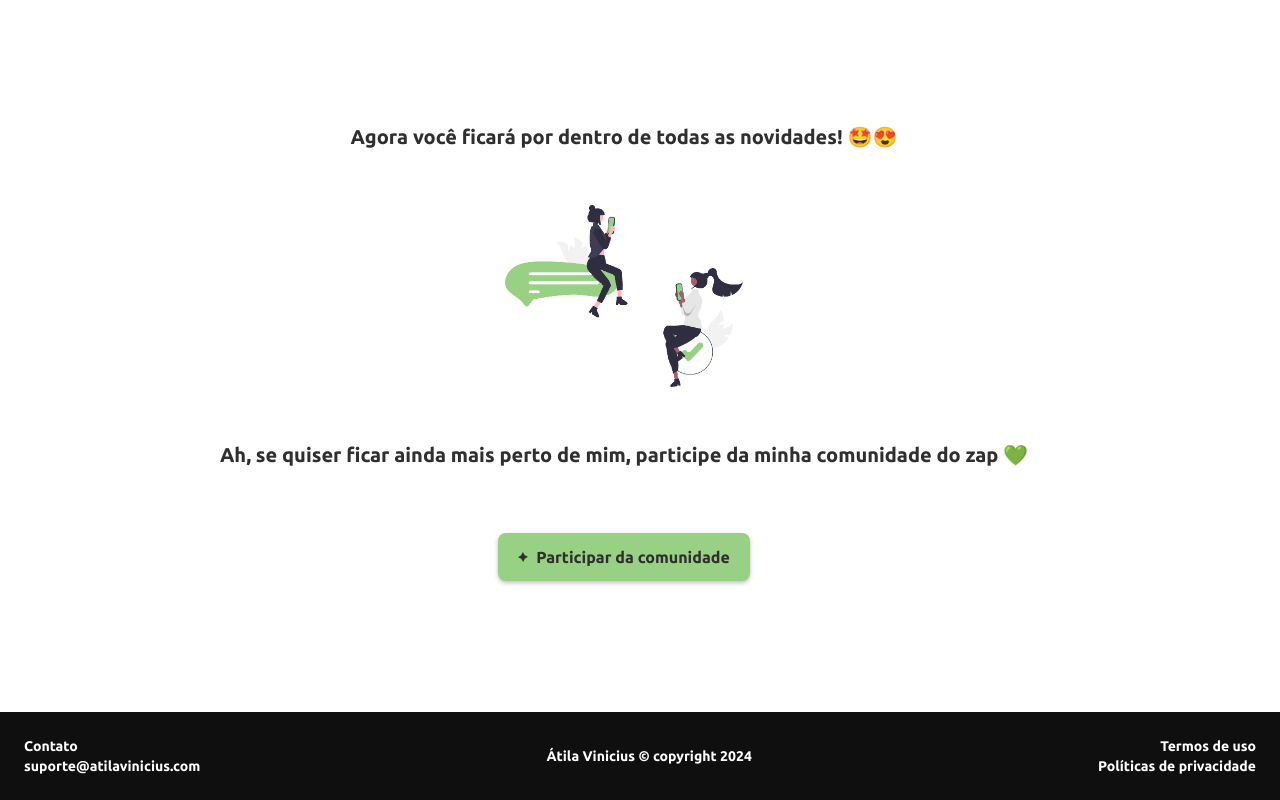
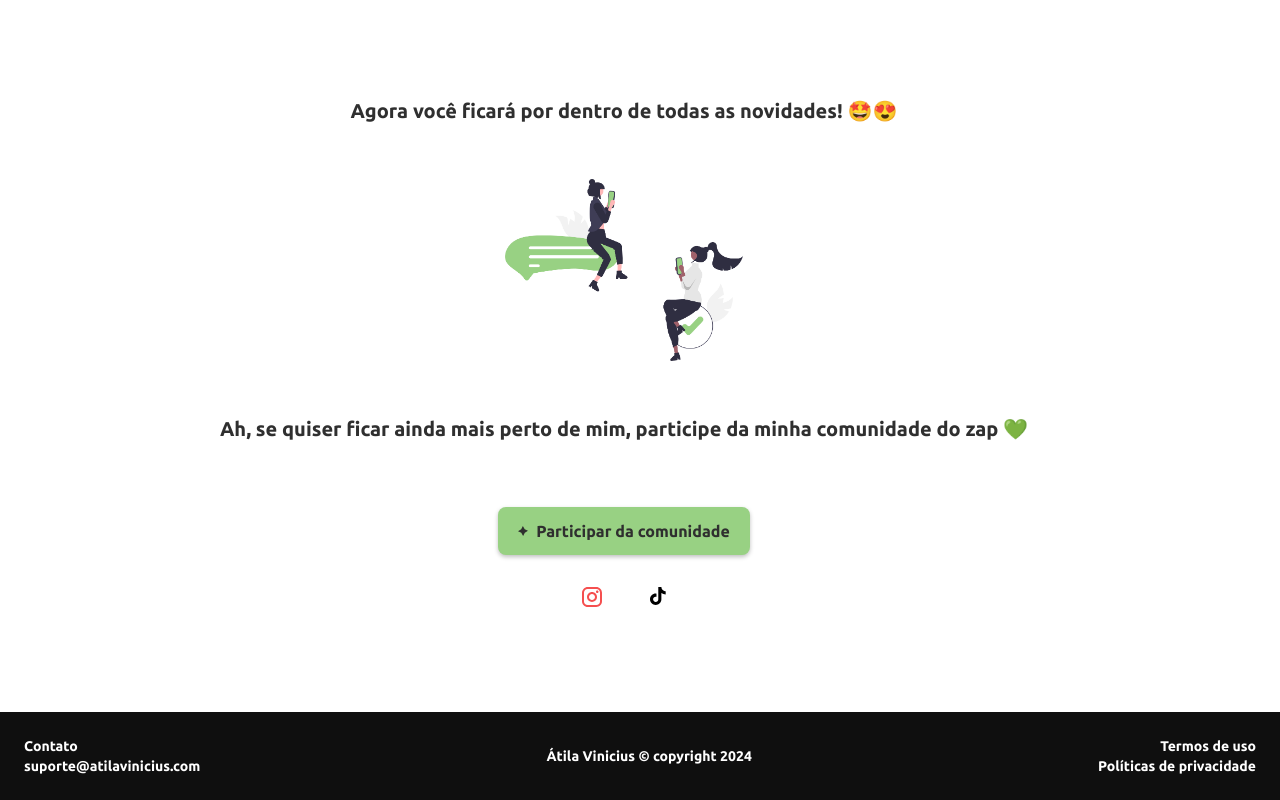
Before and after one commit to Brunowcst/proj-extensao, a Next.js app: page /successPage in a window 1280 px wide. Built offline with nearby package versions, Linux system fonts and the light colour scheme.

Commit message:
Links de redes sociais

```diff
--- a/src/app/successPage/page.tsx
+++ b/src/app/successPage/page.tsx
@@ -20,7 +20,7 @@ export default function SuccessPage() {
                             alt=''
                             width='440'
                             height='440'
-                            className='rounded-4xl object-cover w-full md:w-1/4'
+                            className='rounded-4xl object-cover w-full md:w-2/3 lg:w-1/4'
                         />
                     </div>
                     <p className='pt-8 pb-16 text-center text-xl md:text-4x1 font-semibold'>Ah, se quiser ficar ainda mais perto de mim, participe da minha comunidade do zap 💚</p>
@@ -31,6 +31,14 @@ export default function SuccessPage() {
                             </Button>
                         </Link>
                     </div>
+                    <div className="pt-8 gap-12 flex justify-center">
+                        <Link href="https://www.instagram.com/atilaviniciuss/" target='_blank' rel='noopener'>
+                            <img src='/instagram-icon.svg'/>
+                        </Link>
+                        <Link href="#" target='_blank' rel='noopener'>
+                            <img src='/tiktok-icon.svg'/>
+                        </Link>
+                    </div>
                 </div>
             </main>
         </div>
```
Also changed, not shown: public/instagram-icon.svg (added), public/tiktok-icon.svg (added).
